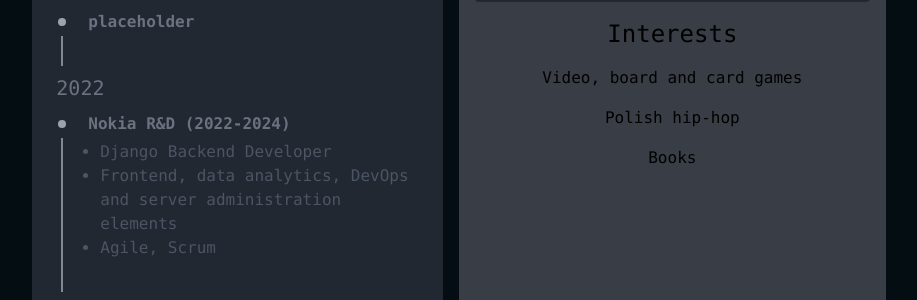
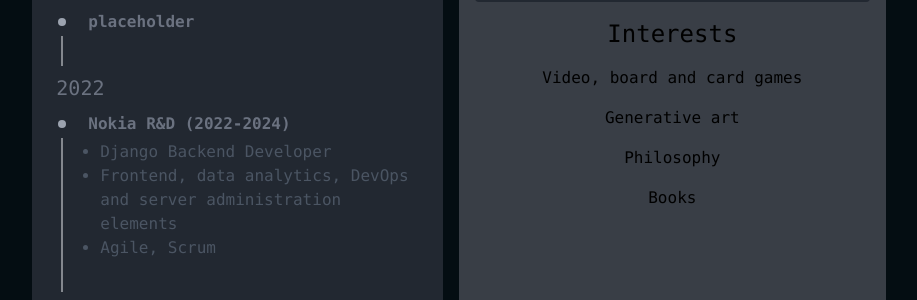
Before and after one commit to Trawirr/Trawirrcom, a Django app: page /about-me in a window 1280 px wide. Shown: the part 1018-1318 px from the top of the page, without its empty margins (181-1098 px from the left). Run offline with Django 5.2, Linux system fonts and the light colour scheme; style sheets or scripts are compiled from the project's sources.

Commit message:
about me updated

```diff
--- a/src/templates/pages/home/about_me.html
+++ b/src/templates/pages/home/about_me.html
@@ -445,7 +445,8 @@
             <p class="text-center text-2xl">Interests</p>
 
             <p class="text-center text-l">Video, board and card games</p>
-            <p class="text-center text-l">Polish hip-hop</p>
+            <p class="text-center text-l">Generative art</p>
+            <p class="text-center text-l">Philosophy</p>
             <p class="text-center text-l">Books</p>
         </div>
     </div>
```
